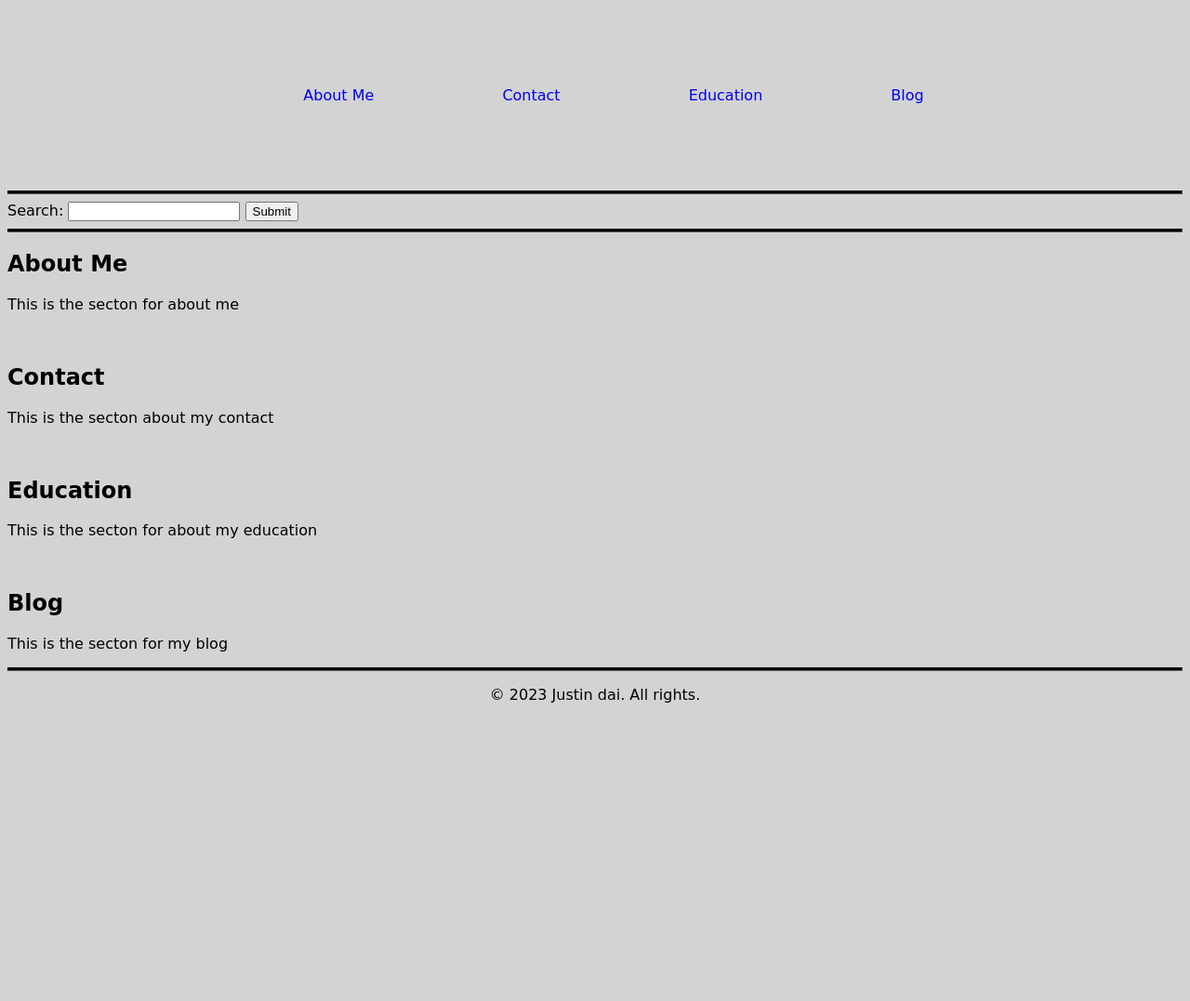
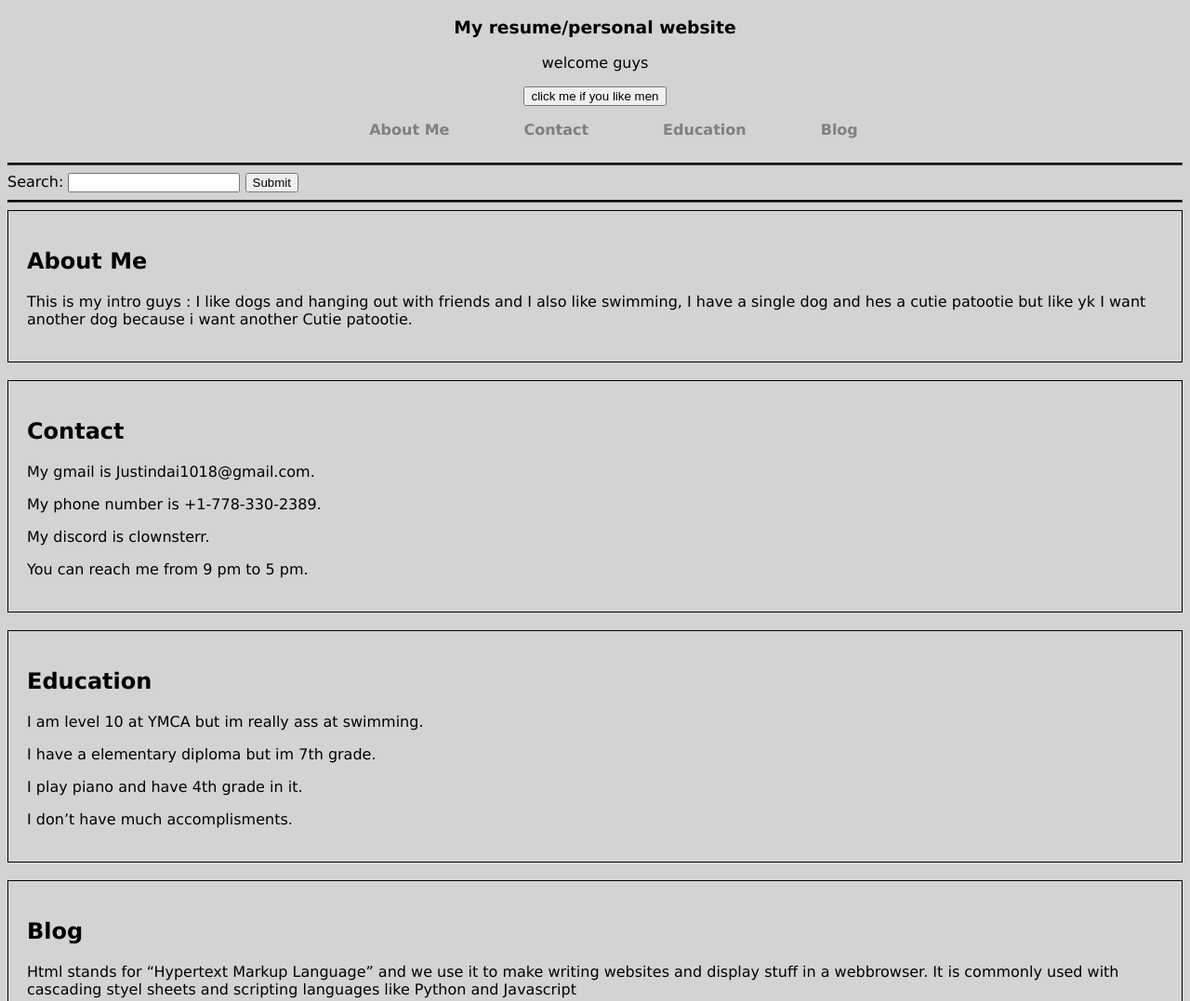
Before and after one commit to Justind1018/final-project, a plain HTML site: page index.html in a window 1280 px wide. Shown: the top 1077 px of the page at 93% size. Before the commit the page ends 800 px from the top, so only its background shows below. Drawn offline with Linux system fonts and the light colour scheme.

Commit message:
a lotta stuff

```diff
--- a/index.html
+++ b/index.html
@@ -10,15 +10,22 @@
 
 <body>
   <header>
+    <h3> My resume/personal website</h3>
+    <p> welcome guys</p>
+  </header>
+
+  <section class="pp">
+      <button> click me if you like men</button>
+  </section>
+
   <nav class="navbar">
     <ul class="items">
-    <a href="#About-Me" class="pp"><li class="menu-list-items">About Me </li></a>
-    <a href="#Contact" class="pp"><li class="menu-list-items">Contact</li></a>
-   <a href="#Education" class="pp"><li class="menu-list-items">Education</li></a>
-   <a href="#Blog" class="pp"><li class="menu-list-items">Blog</li></a>
+      <a href="#About-Me" class="ppp"><li class="menu-list-items">About Me </li></a>
+      <a href="#Contact" class="ppp"><li class="menu-list-items">Contact</li></a>
+      <a href="#Education" class="ppp"><li class="menu-list-items">Education</li></a>
+      <a href="#Blog" class="ppp"><li class="menu-list-items">Blog</li></a>
      </ul>
   </nav>
-</header>
 
   <hr>
 
@@ -29,33 +36,45 @@
   </form>
 
   <hr class="big-line">
+
     <section class="content-section" id="About-Me">
       <h2>About Me</h2>
-    <p>This is the secton for about me</p>
+      <p>This is my intro guys : I like dogs and hanging out with friends and I also like swimming, I have a single dog and hes a cutie patootie but like yk I want another dog because i want another Cutie patootie.</p>
     </section>
 
   <br>
+
   <section class="content-section" id="Contact">
     <h2>Contact</h2>
-    <p>This is the secton about my contact</p>
+    <p>My gmail is Justindai1018@gmail.com.</p>
+    <p>My phone number is +1-778-330-2389.</p>
+    <p>My discord is clownsterr.</p>
+    <p>You can reach me from 9 pm to 5 pm.</p>
   </section>
 
   <br>
+
   <section class="content-section" id="Education">
     <h2>Education</h2>
-    <p>This is the secton for about my education</p>
+    <p>I am level 10 at YMCA but im really ass at swimming.</p>
+    <p>I have a elementary diploma but im 7th grade.</p>
+    <p>I play piano and have 4th grade in it.</p>
+    <p>I don’t have much accomplisments.</p>
   </section>
 
   <br>
+
   <section class="content-section" id="Blog" >
     <h2>Blog</h2>
-    <p>This is the secton for my blog </p>
+    <p>  Html stands for “Hypertext Markup Language” and we use it to make writing websites and display stuff in a webbrowser. It is commonly used with cascading styel sheets and scripting languages like Python and Javascript </p>
   </section>
 
   <hr class="big-line">
+
   <footer>
     <p>&copy; 2023 Justin dai. All rights. </p>
   </footer>
+
   <script src="script.js"></script>
 </body>
 
--- a/style.css
+++ b/style.css
@@ -7,7 +7,7 @@ body
 {background-color : lightgray;}
 
 body {
-  font-family: 'Brush Script MT', cursive;
+  font-family: 'Verdana', monospace;
 }
 
 li
@@ -18,25 +18,45 @@ li
   display: flex;
 }
 
-.items
- {
+.items{
+  display: flex;
+}
+
+ .ppp {
    display: flex;
    text-decoration: none;
+   color: gray;
+   font-weight: bold;
+   border-bottom:2px solid transparent;
+   transition: color 0.1s, border-bottom 0.1s
  }
+
+.ppp:hover {
+  border-bottom: 2px solid;
+  border-bottom-color: black;
+}
 
 .menu-list-items
 {
-  margin: 69px;
+  margin-right: 40px;
+  margin-left: 40px;
+
 }
 
-.pp
-{text-decoration: none;}
+.pp{
+  text-decoration: none;
+}
 
-.navbar
-{justify-content: center; }
+.navbar {
+ justify-content: center;
+}
+
+header{
+  text-align: center;
+}
 
 hr{
-  height: 2px;
+  height: 1px;
   border-color: black;
   background-color: black;
 }
@@ -44,3 +64,12 @@ hr{
 footer{
   text-align: center;
 }
+
+.content-section {
+  border: 1px solid black;
+  padding: 20px;
+}
+
+.pp {
+  text-align: center;
+}
```
Lines whose indentation alone changed are shown as unchanged.
